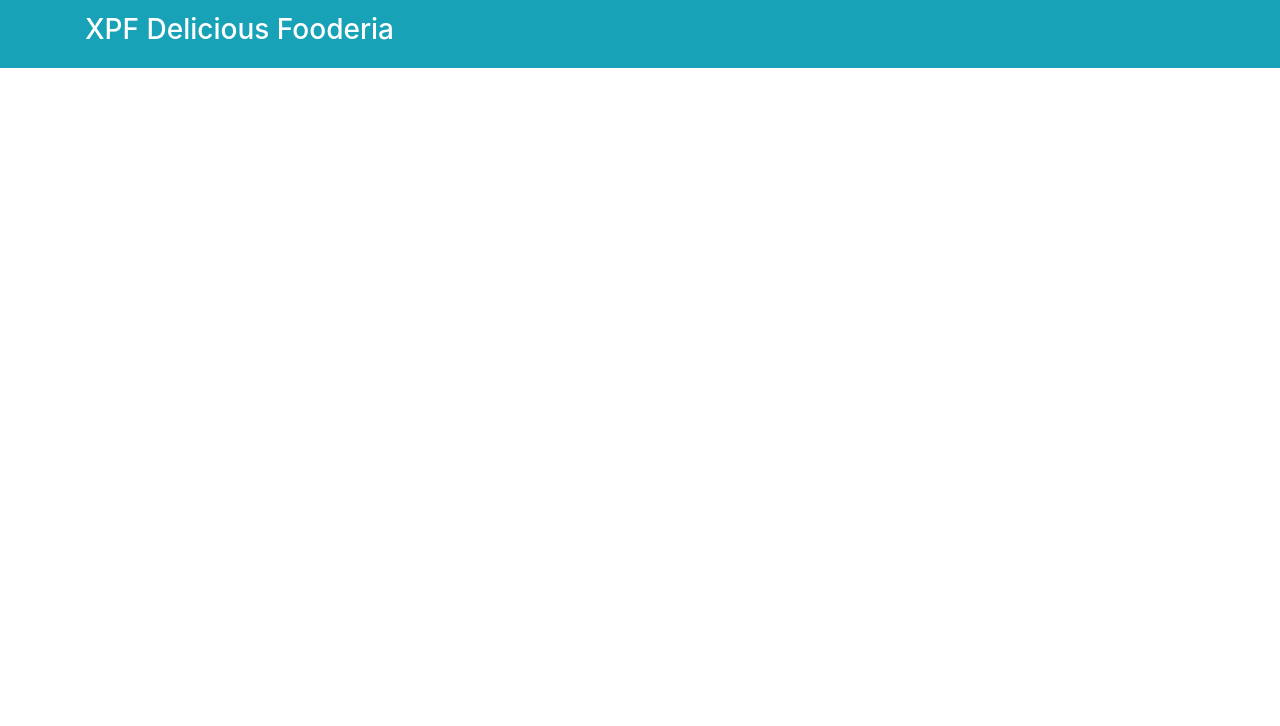
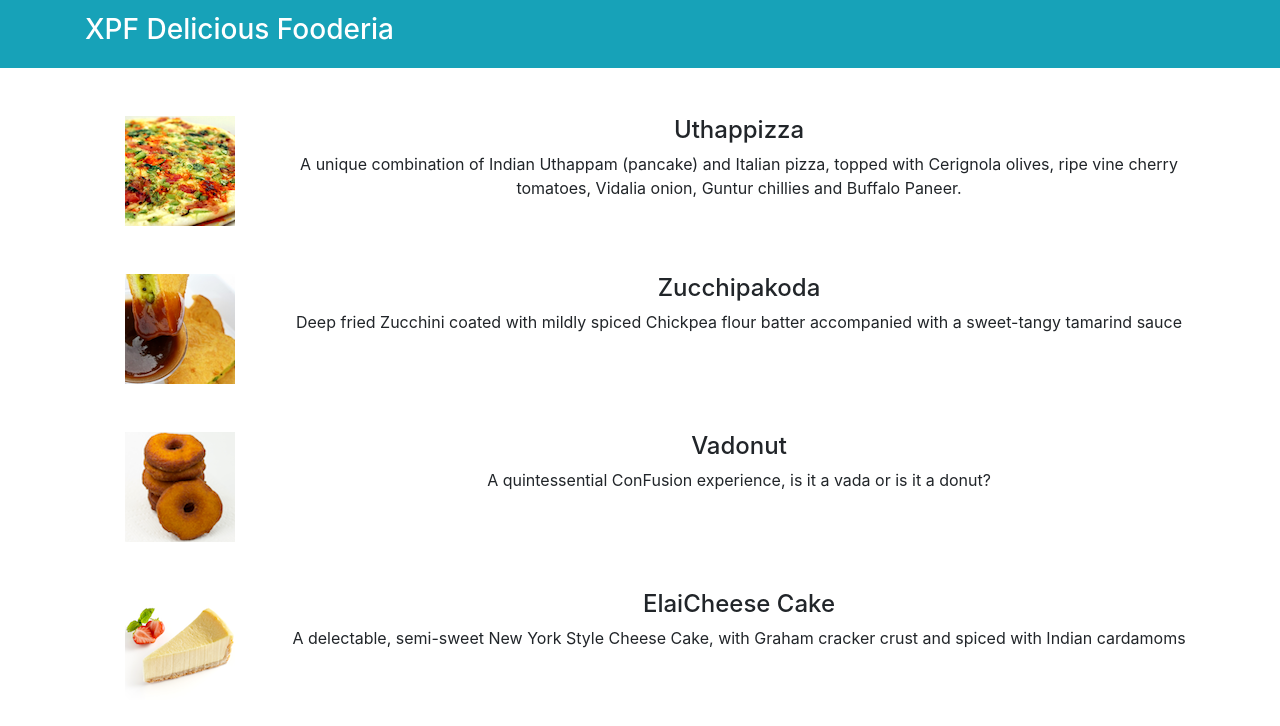
Before and after one commit to danishulhassan7/reactjs, a React (Create React App) app in the folder practice/coursera/react/confusion/: page / in a window 1280 px wide. Shown: the top 726 px of the page. Built offline with nearby package versions, Linux system fonts and the light colour scheme.

Commit message:
Creating a Menu component using Media from reactdtrap in MenuComponent.js file

```diff
--- a/practice/coursera/react/confusion/src/App.js
+++ b/practice/coursera/react/confusion/src/App.js
@@ -1,6 +1,7 @@
 import React, { Component }from 'react';
 import {Navbar, NavbarBrand} from 'reactstrap';
 import './App.css';
+import Menu from './components/MenuComponent';
 
 
 class App extends Component {
@@ -12,6 +13,7 @@
             <NavbarBrand href="/"><h3>XPF Delicious Fooderia</h3></NavbarBrand>
           </div>
         </Navbar>
+        <Menu/>
       </div>
     );
   }
--- a/practice/coursera/react/confusion/src/components/MenuComponent.js
+++ b/practice/coursera/react/confusion/src/components/MenuComponent.js
@@ -1 +1,75 @@
 import React, { Component } from 'react';
+import { Media } from 'reactstrap';
+
+
+class Menu extends Component {
+
+    constructor(props) {
+        super(props);
+        this.state = {
+            dishes : [
+                {
+                    id: 0,
+                    name:'Uthappizza',
+                    image: 'assets/images/uthappizza.png',
+                    category: 'mains',
+                    label:'Hot',
+                    price:'4.99',
+                    description:'A unique combination of Indian Uthappam (pancake) and Italian pizza, topped with Cerignola olives, ripe vine cherry tomatoes, Vidalia onion, Guntur chillies and Buffalo Paneer.'                        },
+                 {
+                    id: 1,
+                    name:'Zucchipakoda',
+                    image: 'assets/images/zucchipakoda.png',
+                    category: 'appetizer',
+                    label:'',
+                    price:'1.99',
+                    description:'Deep fried Zucchini coated with mildly spiced Chickpea flour batter accompanied with a sweet-tangy tamarind sauce'                        },
+                    {
+                        id: 2,
+                        name:'Vadonut',
+                        image: 'assets/images/vadonut.png',
+                        category: 'appetizer',
+                        label:'New',
+                        price:'1.99',
+                        description:'A quintessential ConFusion experience, is it a vada or is it a donut?'                        },
+                     {
+                        id: 3,
+                        name:'ElaiCheese Cake',
+                        image: 'assets/images/elaicheesecake.png',
+                        category: 'dessert',
+                        label:'',
+                        price:'2.99',
+                        description:'A delectable, semi-sweet New York Style Cheese Cake, with Graham cracker crust and spiced with Indian cardamoms'                        }
+            ]
+        };
+    }
+
+    render() {
+        const menu = this.state.dishes.map((dish)=>{
+            return(
+                <div key={dish.id} className="col-12 mt-5">
+                    <Media tag="li">
+                        <Media left middle>
+                            <Media object src={dish.image} alt={dish.name} />
+                        </Media>
+                        <Media body className="ml-5">
+                            <Media heading> {dish.name} </Media>
+                            <p> {dish.description} </p>
+                        </Media>
+                    </Media>
+                </div>
+            );
+        });
+        return(
+            <div className="container">
+                <div className="row">
+                    <Media list>
+                       { menu }
+                    </Media>
+                </div>
+            </div>
+        );
+    }
+}
+
+export default Menu;
```
